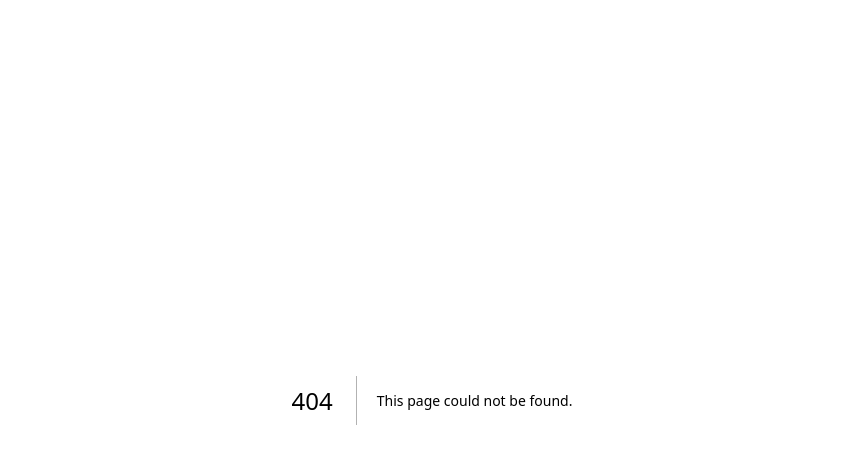
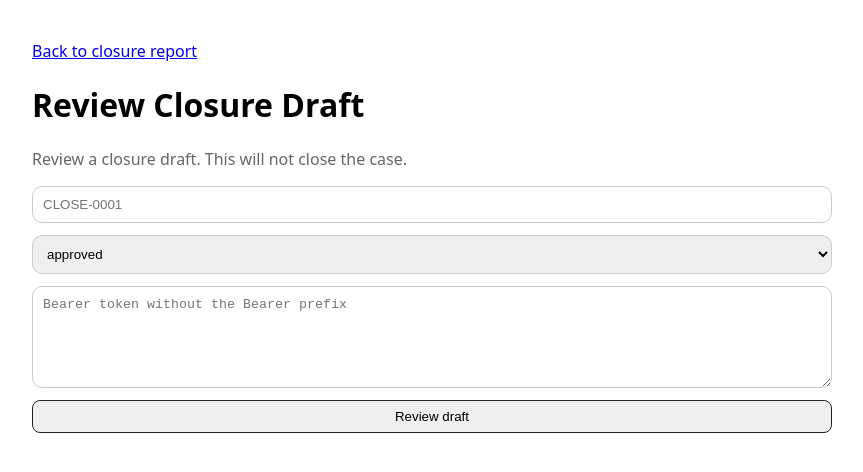
Before and after one commit to selinyi123/casebridge, a Next.js app in the folder apps/web/: page /clients/c-0001/closure/review in a window 1280 px wide. Before the commit this address had no page. Shown: the top 472 px of the page, without its empty margins (208-1071 px from the left). Built offline with nearby package versions, Linux system fonts and the light colour scheme; no server answers.

Commit message:
web: add closure draft review page

```diff
--- /dev/null
+++ b/apps/web/app/clients/c-0001/closure/review/page.tsx
@@ -0,0 +1,44 @@
+"use client";
+
+import { FormEvent, useState } from "react";
+
+const API_BASE = process.env.NEXT_PUBLIC_API_BASE_URL || "http://localhost:8000";
+
+export default function ClosureReviewPage() {
+  const [token, setToken] = useState("");
+  const [draftId, setDraftId] = useState("");
+  const [decision, setDecision] = useState("approved");
+  const [status, setStatus] = useState("Review a closure draft. This will not close the case.");
+
+  async function submit(event: FormEvent<HTMLFormElement>) {
+    event.preventDefault();
+    const response = await fetch(`${API_BASE}/api/v1/cases/CASE-0001/goals/closure-drafts/${draftId.trim()}/review`, {
+      method: "POST",
+      headers: { "Content-Type": "application/json", Authorization: `Bearer ${token.trim()}` },
+      body: JSON.stringify({ decision }),
+    });
+    if (!response.ok) {
+      setStatus("Failed to review closure draft. Supervisor or admin role is required.");
+      return;
+    }
+    const payload = await response.json();
+    setStatus(`Reviewed draft ${payload.draft.id}. Case status changed: ${String(payload.case_status_changed)}.`);
+  }
+
+  return (
+    <main style={{ maxWidth: 800, margin: "0 auto", padding: 32, fontFamily: "system-ui, sans-serif" }}>
+      <a href="/clients/c-0001/closure/report">Back to closure report</a>
+      <h1>Review Closure Draft</h1>
+      <p style={{ color: "#666" }}>{status}</p>
+      <form onSubmit={submit} style={{ display: "grid", gap: 12 }}>
+        <input value={draftId} onChange={(event) => setDraftId(event.target.value)} placeholder="CLOSE-0001" style={{ padding: 10, borderRadius: 10, border: "1px solid #ccc" }} />
+        <select value={decision} onChange={(event) => setDecision(event.target.value)} style={{ padding: 10, borderRadius: 10, border: "1px solid #ccc" }}>
+          <option value="approved">approved</option>
+          <option value="rejected">rejected</option>
+        </select>
+        <textarea value={token} onChange={(event) => setToken(event.target.value)} placeholder="Bearer token without the Bearer prefix" style={{ minHeight: 80, padding: 10, borderRadius: 10, border: "1px solid #ccc" }} />
+        <button type="submit" style={{ padding: "8px 12px", borderRadius: 8, border: "1px solid #222" }}>Review draft</button>
+      </form>
+    </main>
+  );
+}
```
